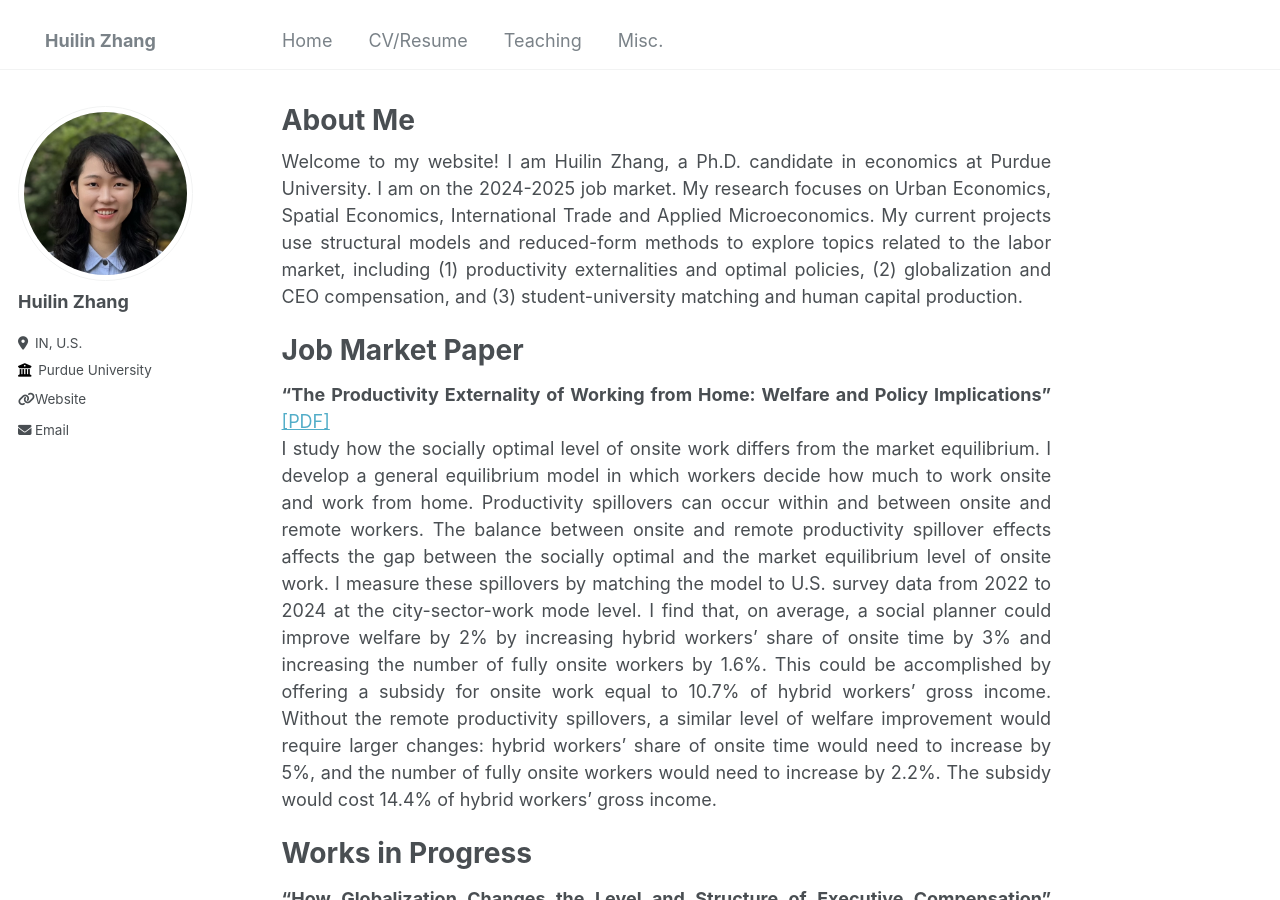
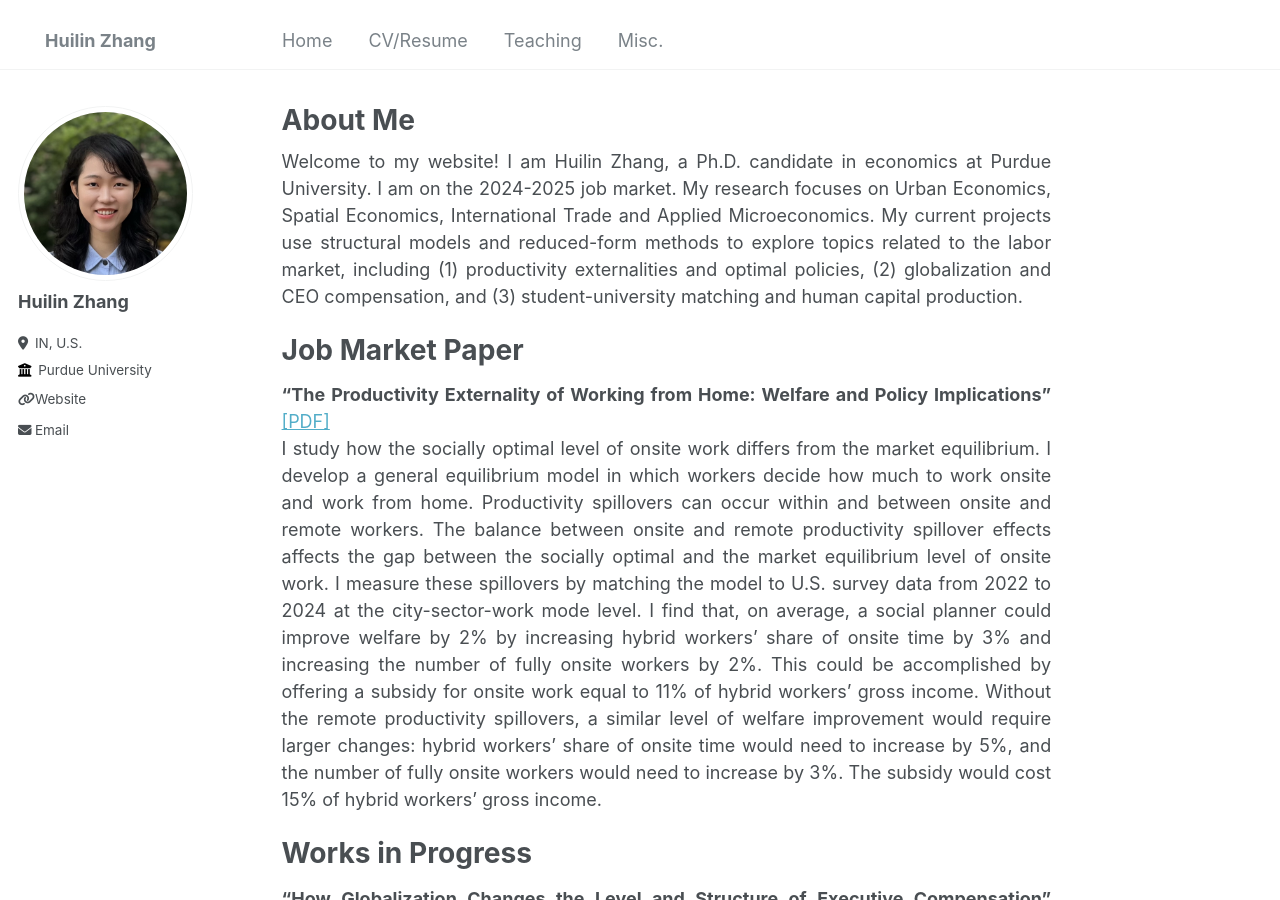
Before and after one commit to huilin-zhang/huilin-zhang.github.io, a Jekyll site: the page built from _pages/about.md, in a window 1280 px wide and 900 px high. Built offline with Jekyll 4.4.1, drawn with Linux system fonts in a browser that asks for light colours.

Commit message:
Update about.md

```diff
--- a/_pages/about.md
+++ b/_pages/about.md
@@ -12,7 +12,7 @@ Welcome to my website! I am Huilin Zhang, a Ph.D. candidate in economics at Purd
 Job Market Paper
 ======
 **“The Productivity Externality of Working from Home: Welfare and Policy Implications”** [[PDF]](https://www.dropbox.com/scl/fi/nl5pzfi4qhdmao33pgv74/TelecommutingPaper.pdf?rlkey=ux80ju16aprhcw6jh3zg3sx5x&dl=0)<br>
-I study how the socially optimal level of onsite work differs from the market equilibrium. I develop a general equilibrium model in which workers decide how much to work onsite and work from home. Productivity spillovers can occur within and between onsite and remote workers. The balance between onsite and remote productivity spillover effects affects the gap between the socially optimal and the market equilibrium level of onsite work. I measure these spillovers by matching the model to U.S. survey data from 2022 to 2024 at the city-sector-work mode level. I find that, on average, a social planner could improve welfare by 2% by increasing hybrid workers' share of onsite time by 3% and increasing the number of fully onsite workers by 1.6%. This could be accomplished by offering a subsidy for onsite work equal to 10.7% of hybrid workers' gross income. Without the remote productivity spillovers, a similar level of welfare improvement would require larger changes: hybrid workers' share of onsite time would need to increase by 5%, and the number of fully onsite workers would need to increase by 2.2%. The subsidy would cost 14.4% of hybrid workers' gross income.
+I study how the socially optimal level of onsite work differs from the market equilibrium. I develop a general equilibrium model in which workers decide how much to work onsite and work from home. Productivity spillovers can occur within and between onsite and remote workers. The balance between onsite and remote productivity spillover effects affects the gap between the socially optimal and the market equilibrium level of onsite work. I measure these spillovers by matching the model to U.S. survey data from 2022 to 2024 at the city-sector-work mode level. I find that, on average, a social planner could improve welfare by 2% by increasing hybrid workers' share of onsite time by 3% and increasing the number of fully onsite workers by 2%. This could be accomplished by offering a subsidy for onsite work equal to 11% of hybrid workers' gross income. Without the remote productivity spillovers, a similar level of welfare improvement would require larger changes: hybrid workers' share of onsite time would need to increase by 5%, and the number of fully onsite workers would need to increase by 3%. The subsidy would cost 15% of hybrid workers' gross income.
 
 Works in Progress
 ======
```
